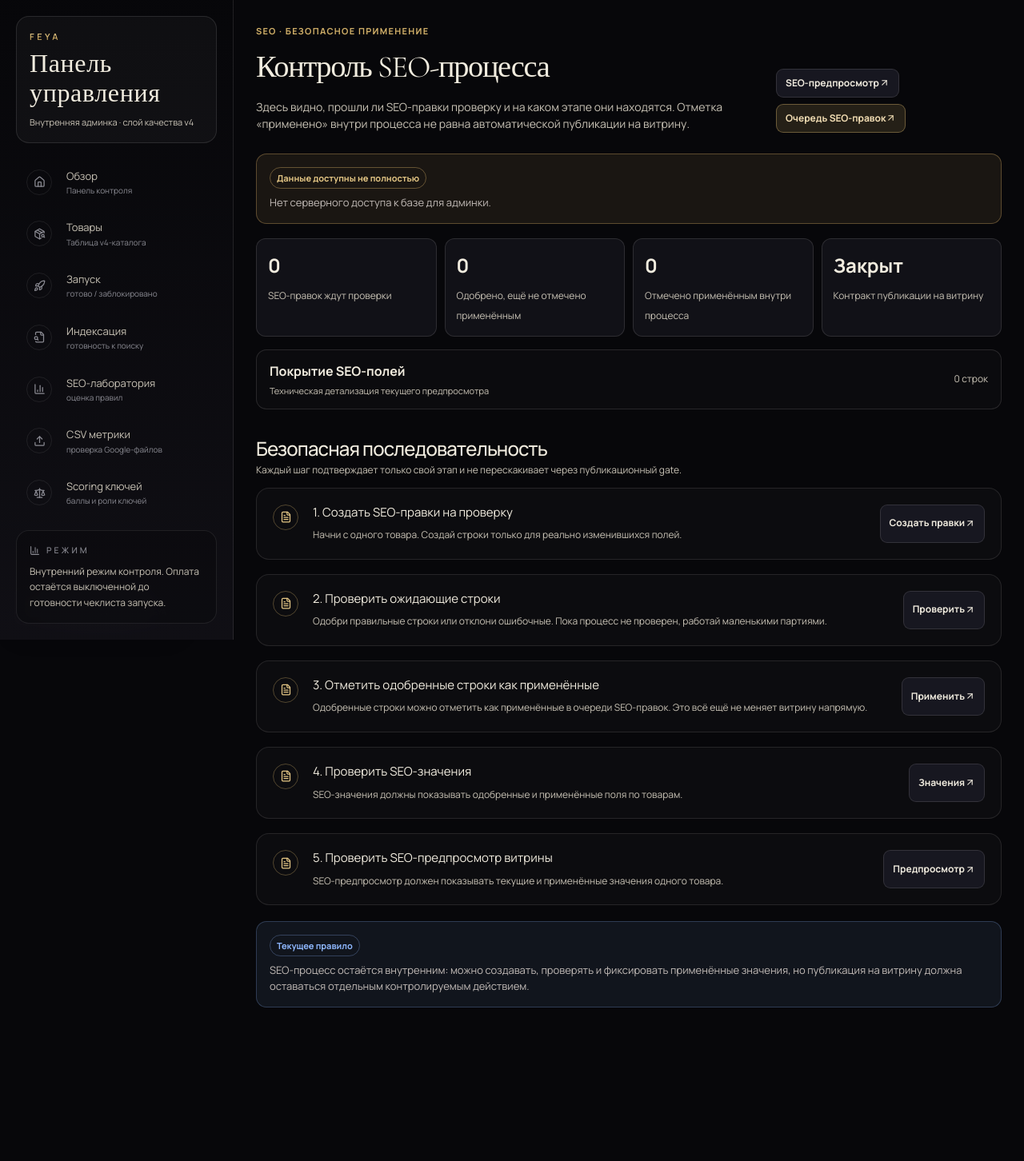
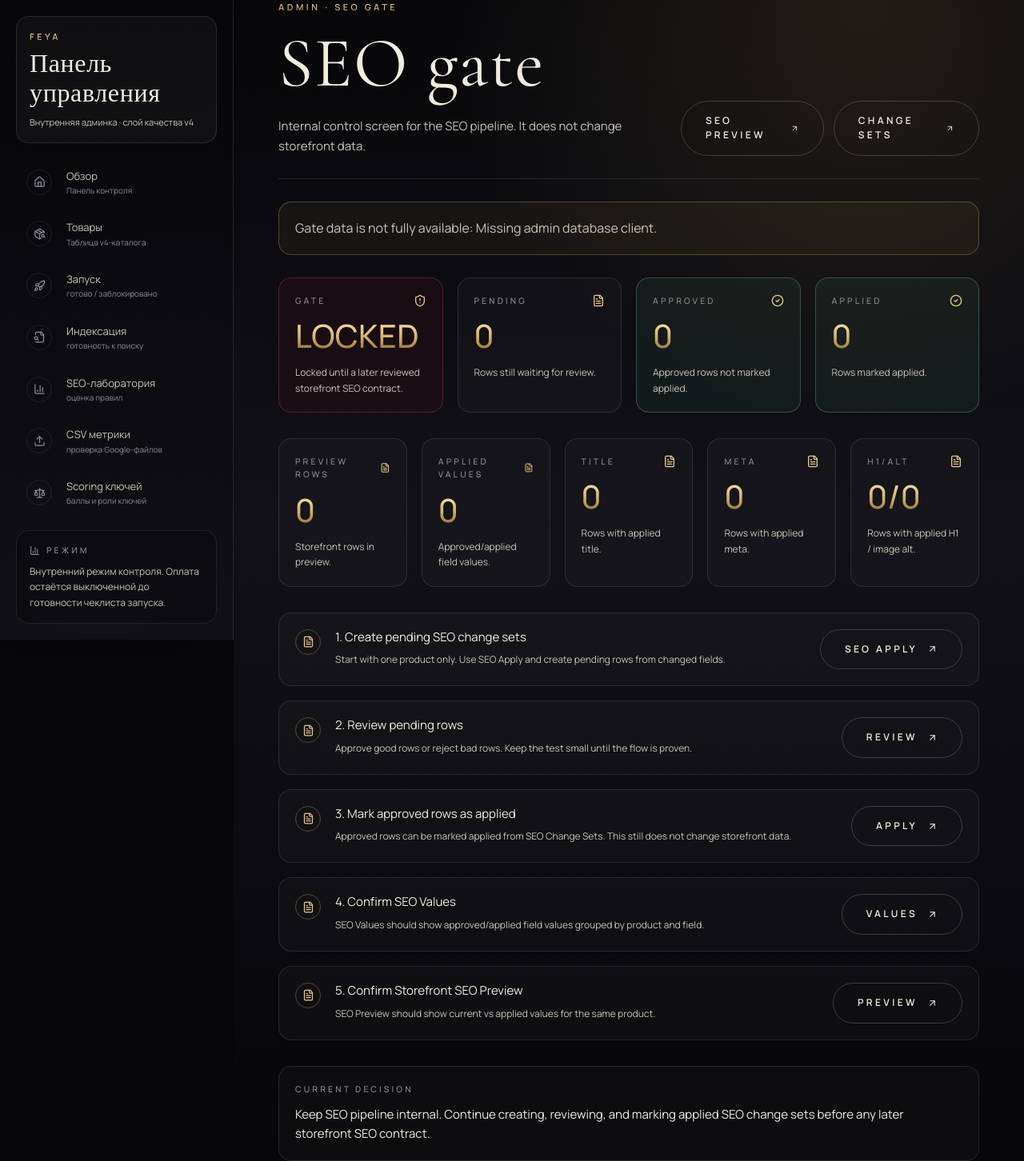
Before and after one commit to THEFEYA/feya-commerce, a Next.js app: page /admin/seo-gate in a window 1280 px wide. Shown: the whole page at 80% size. Before the commit the page ends 1316 px from the top, so only its background shows below. Built offline with nearby package versions, Linux system fonts and the light colour scheme; no server answers; a web font is replaced by a local one.

Commit message:
restore: approved Product OS SEO screens

```diff
--- a/app/admin/seo-gate/page.tsx
+++ b/app/admin/seo-gate/page.tsx
@@ -1,6 +1,6 @@
 // @ts-nocheck
 import Link from 'next/link';
-import { ArrowUpRight, CheckCircle2, FileText } from 'lucide-react';
+import { ArrowUpRight, CheckCircle2, FileText, ShieldAlert } from 'lucide-react';
 import { getSupabaseServiceClient } from '@/lib/supabase';
 
 export const dynamic = 'force-dynamic';
@@ -18,7 +18,7 @@ type PreviewRow = {
 
 async function loadGateData() {
   const supabase = getSupabaseServiceClient();
-  if (!supabase) return { changeSets: [] as ChangeSetRow[], applied: [] as AppliedRow[], preview: [] as PreviewRow[], error: 'Нет серверного доступа к базе для админки.' };
+  if (!supabase) return { changeSets: [] as ChangeSetRow[], applied: [] as AppliedRow[], preview: [] as PreviewRow[], error: 'Missing admin database client.' };
 
   const [changeSets, applied, preview] = await Promise.all([
     supabase.from('feya_commerce_v_admin_seo_change_sets_v1').select('status').limit(1000),
@@ -35,8 +35,13 @@ async function loadGateData() {
   };
 }
 
+function Metric({ label, value, note, icon: Icon, tone = 'neutral' }) {
+  const toneClass = tone === 'danger' ? 'border-[rgba(196,64,88,.34)] bg-[rgba(160,32,56,.08)]' : tone === 'success' ? 'border-[rgba(108,183,138,.35)] bg-[rgba(108,183,138,.08)]' : 'border-[rgba(216,214,211,.12)] bg-[rgba(255,255,255,.025)]';
+  return <div className={`rounded-2xl border ${toneClass} p-5`}><div className="flex items-center justify-between gap-4 mb-4"><div className="eyebrow-dim">{label}</div><Icon size={16} className="text-[var(--gold-warm)]" /></div><div className="font-price text-gold-grad text-[40px] leading-none">{value}</div><div className="mt-4 text-[12px] leading-relaxed text-[var(--bone-dim)]">{note}</div></div>;
+}
+
 function ChecklistItem({ done, title, note, href, action }) {
-  return <div className="grid gap-4 rounded-2xl border border-[rgba(216,214,211,.12)] bg-[rgba(255,255,255,.025)] p-5 lg:grid-cols-[32px_1fr_auto]"><div className={`flex h-8 w-8 items-center justify-center rounded-full border ${done ? 'border-[rgba(108,183,138,.45)] text-[#a9dfbd]' : 'border-[rgba(212,178,106,.35)] text-[var(--gold-warm)]'}`}>{done ? <CheckCircle2 size={15} /> : <FileText size={15} />}</div><div><div className="text-[15px] leading-snug text-bone">{title}</div><div className="mt-2 text-[12px] leading-relaxed text-[var(--bone-dim)]">{note}</div></div>{href ? <Link href={href} className="owner-button">{action || 'Открыть'} <ArrowUpRight size={13} /></Link> : null}</div>;
+  return <div className="grid gap-4 rounded-2xl border border-[rgba(216,214,211,.12)] bg-[rgba(255,255,255,.025)] p-5 lg:grid-cols-[32px_1fr_auto]"><div className={`flex h-8 w-8 items-center justify-center rounded-full border ${done ? 'border-[rgba(108,183,138,.45)] text-[#a9dfbd]' : 'border-[rgba(212,178,106,.35)] text-[var(--gold-warm)]'}`}>{done ? <CheckCircle2 size={15} /> : <FileText size={15} />}</div><div><div className="text-[15px] leading-snug text-bone">{title}</div><div className="mt-2 text-[12px] leading-relaxed text-[var(--bone-dim)]">{note}</div></div>{href ? <Link href={href} className="btn-ghost px-4 py-2 text-[10px]">{action || 'Open'} <ArrowUpRight size={13} /></Link> : null}</div>;
 }
 
 export default async function SeoGatePage() {
@@ -53,49 +58,12 @@ export default async function SeoGatePage() {
   const hasAnyAppliedValue = applied.length > 0;
   const hasAnyPreviewValue = rowsWithTitle + rowsWithMeta + rowsWithH1 + rowsWithAlt > 0;
 
-  return <main className="owner-page">
-    <div className="owner-page-inner">
-      <header className="owner-page-head">
-        <div>
-          <div className="owner-eyebrow">SEO · безопасное применение</div>
-          <h1>Контроль SEO-процесса</h1>
-          <p>Здесь видно, прошли ли SEO-правки проверку и на каком этапе они находятся. Отметка «применено» внутри процесса не равна автоматической публикации на витрину.</p>
-        </div>
-        <div className="owner-actions" style={{ marginTop: 0 }}>
-          <Link href="/admin/seo-storefront-preview" className="owner-button">SEO-предпросмотр <ArrowUpRight size={13} /></Link>
-          <Link href="/admin/seo-change-sets" className="owner-button primary">Очередь SEO-правок <ArrowUpRight size={13} /></Link>
-        </div>
-      </header>
-    {error ? <div className="owner-card is-warning" style={{ marginBottom: '18px' }}><div className="owner-status is-warning">Данные доступны не полностью</div><p className="owner-card-copy">{error}</p></div> : null}
-    <section className="owner-summary-strip" style={{ marginBottom: '16px' }}>
-      <div className="owner-summary-cell"><strong>{pending}</strong><span>SEO-правок ждут проверки</span></div>
-      <div className="owner-summary-cell"><strong>{approved}</strong><span>Одобрено, ещё не отмечено применённым</span></div>
-      <div className="owner-summary-cell"><strong>{appliedChangeSets}</strong><span>Отмечено применённым внутри процесса</span></div>
-      <div className="owner-summary-cell"><strong>{locked ? 'Закрыт' : 'Открыт'}</strong><span>Контракт публикации на витрину</span></div>
-    </section>
-
-    <details className="owner-disclosure owner-disclosure-section" style={{ marginBottom: '20px' }}>
-      <summary>
-        <span><strong>Покрытие SEO-полей</strong><small>Техническая детализация текущего предпросмотра</small></span>
-        <span className="owner-section-kicker">{preview.length} строк</span>
-      </summary>
-      <div className="owner-disclosure-body">
-        <div className="owner-summary-strip">
-          <div className="owner-summary-cell"><strong>{applied.length}</strong><span>Применённых значений</span></div>
-          <div className="owner-summary-cell"><strong>{rowsWithTitle}</strong><span>SEO title</span></div>
-          <div className="owner-summary-cell"><strong>{rowsWithMeta}</strong><span>Meta description</span></div>
-          <div className="owner-summary-cell"><strong>{rowsWithH1}/{rowsWithAlt}</strong><span>H1 / ALT</span></div>
-        </div>
-      </div>
-    </details>
-    <section className="owner-section">
-      <div className="owner-section-head"><div><h2>Безопасная последовательность</h2><div className="owner-section-kicker">Каждый шаг подтверждает только свой этап и не перескакивает через публикационный gate.</div></div></div>
-      <div className="grid gap-4"><ChecklistItem done={hasAnyChangeSet} title="1. Создать SEO-правки на проверку" note="Начни с одного товара. Создай строки только для реально изменившихся полей." href="/admin/seo-apply" action="Создать правки" /><ChecklistItem done={pending === 0 && hasAnyChangeSet} title="2. Проверить ожидающие строки" note="Одобри правильные строки или отклони ошибочные. Пока процесс не проверен, работай маленькими партиями." href="/admin/seo-change-sets" action="Проверить" /><ChecklistItem done={appliedChangeSets > 0} title="3. Отметить одобренные строки как применённые" note="Одобренные строки можно отметить как применённые в очереди SEO-правок. Это всё ещё не меняет витрину напрямую." href="/admin/seo-change-sets" action="Применить" /><ChecklistItem done={hasAnyAppliedValue} title="4. Проверить SEO-значения" note="SEO-значения должны показывать одобренные и применённые поля по товарам." href="/admin/seo-applied-values" action="Значения" /><ChecklistItem done={hasAnyPreviewValue} title="5. Проверить SEO-предпросмотр витрины" note="SEO-предпросмотр должен показывать текущие и применённые значения одного товара." href="/admin/seo-storefront-preview" action="Предпросмотр" /></div>
-    </section>
-    <div className="owner-card is-info" style={{ marginTop: '20px' }}>
-      <div className="owner-status is-info">Текущее правило</div>
-      <p className="owner-card-copy">SEO-процесс остаётся внутренним: можно создавать, проверять и фиксировать применённые значения, но публикация на витрину должна оставаться отдельным контролируемым действием.</p>
-    </div>
-    </div>
-  </main>;
+  return <main className="min-h-screen bg-[radial-gradient(circle_at_80%_0%,rgba(212,178,106,.13),transparent_32%),linear-gradient(180deg,#07070A,#111016_45%,#07070A)]"><section className="container-feya pt-10 pb-16">
+    <div className="flex flex-col gap-5 lg:flex-row lg:items-end lg:justify-between border-b border-[rgba(216,214,211,.12)] pb-7 mb-7"><div><div className="eyebrow-gold mb-3">Admin · SEO Gate</div><h1 className="font-tall text-bone leading-none" style={{ fontSize: 'clamp(44px,7vw,88px)' }}>SEO gate</h1><p className="mt-4 max-w-3xl text-[15px] leading-relaxed text-[var(--bone-dim)]">Internal control screen for the SEO pipeline. It does not change storefront data.</p></div><div className="flex gap-3"><Link href="/admin/seo-storefront-preview" className="btn-ghost">SEO Preview <ArrowUpRight size={13} /></Link><Link href="/admin/seo-change-sets" className="btn-ghost">Change Sets <ArrowUpRight size={13} /></Link></div></div>
+    {error ? <div className="rounded-2xl border border-[rgba(212,178,106,.30)] bg-[rgba(212,178,106,.06)] p-5 text-[var(--bone-dim)] mb-7">Gate data is not fully available: {error}</div> : null}
+    <div className="grid grid-cols-2 lg:grid-cols-4 gap-4 mb-8"><Metric icon={ShieldAlert} label="Gate" value={locked ? 'LOCKED' : 'OPEN'} note="Locked until a later reviewed storefront SEO contract." tone="danger" /><Metric icon={FileText} label="Pending" value={pending} note="Rows still waiting for review." /><Metric icon={CheckCircle2} label="Approved" value={approved} note="Approved rows not marked applied." tone="success" /><Metric icon={CheckCircle2} label="Applied" value={appliedChangeSets} note="Rows marked applied." tone="success" /></div>
+    <div className="grid grid-cols-2 lg:grid-cols-5 gap-4 mb-8"><Metric icon={FileText} label="Preview rows" value={preview.length} note="Storefront rows in preview." /><Metric icon={FileText} label="Applied values" value={applied.length} note="Approved/applied field values." /><Metric icon={FileText} label="Title" value={rowsWithTitle} note="Rows with applied title." /><Metric icon={FileText} label="Meta" value={rowsWithMeta} note="Rows with applied meta." /><Metric icon={FileText} label="H1/Alt" value={`${rowsWithH1}/${rowsWithAlt}`} note="Rows with applied H1 / image alt." /></div>
+    <div className="grid gap-4 mb-8"><ChecklistItem done={hasAnyChangeSet} title="1. Create pending SEO change sets" note="Start with one product only. Use SEO Apply and create pending rows from changed fields." href="/admin/seo-apply" action="SEO Apply" /><ChecklistItem done={pending === 0 && hasAnyChangeSet} title="2. Review pending rows" note="Approve good rows or reject bad rows. Keep the test small until the flow is proven." href="/admin/seo-change-sets" action="Review" /><ChecklistItem done={appliedChangeSets > 0} title="3. Mark approved rows as applied" note="Approved rows can be marked applied from SEO Change Sets. This still does not change storefront data." href="/admin/seo-change-sets" action="Apply" /><ChecklistItem done={hasAnyAppliedValue} title="4. Confirm SEO Values" note="SEO Values should show approved/applied field values grouped by product and field." href="/admin/seo-applied-values" action="Values" /><ChecklistItem done={hasAnyPreviewValue} title="5. Confirm Storefront SEO Preview" note="SEO Preview should show current vs applied values for the same product." href="/admin/seo-storefront-preview" action="Preview" /></div>
+    <div className="rounded-2xl border border-[rgba(216,214,211,.12)] bg-[rgba(255,255,255,.025)] p-5"><div className="eyebrow-dim mb-3">Current decision</div><div className="text-[15px] leading-relaxed text-bone">Keep SEO pipeline internal. Continue creating, reviewing, and marking applied SEO change sets before any later storefront SEO contract.</div></div>
+  </section></main>;
 }
```
